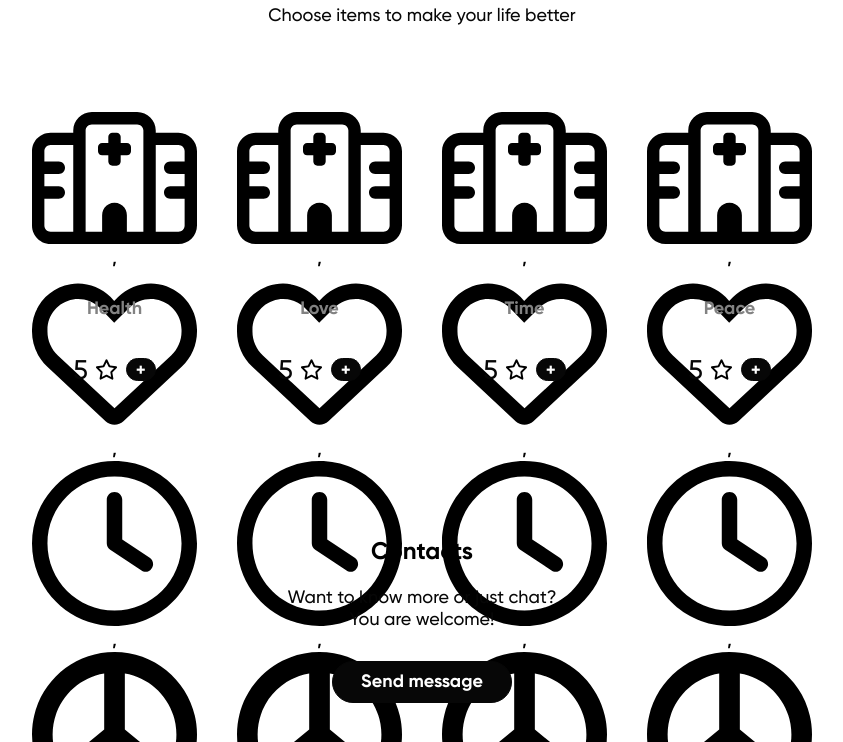
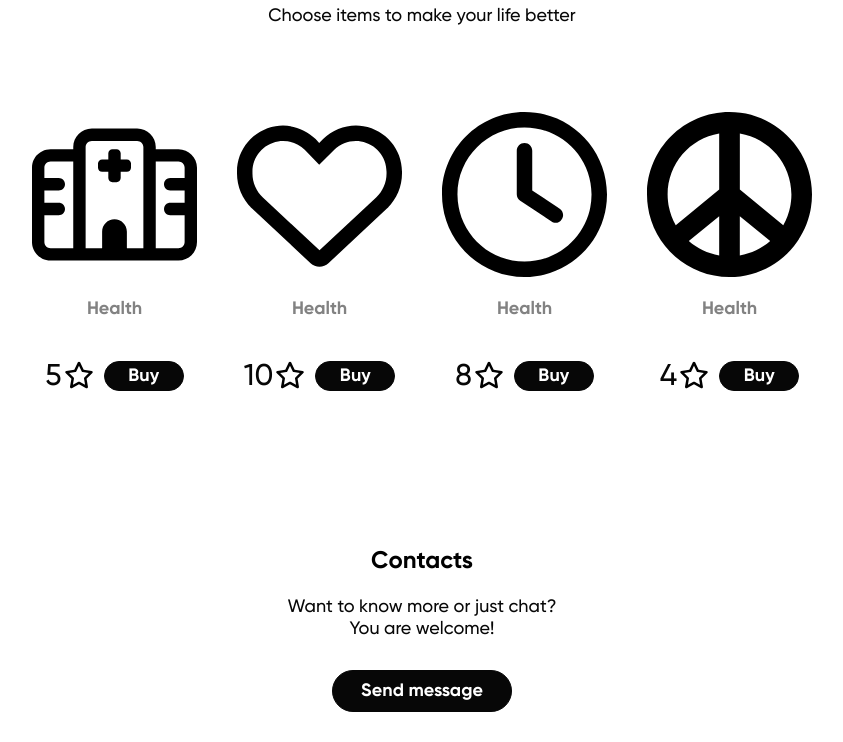
Before and after one commit to varenyk-lover/softserve-js-project, a plain HTML site: page index.html in a window 1280 px wide. Shown: the part 810-1552 px from the top of the page, without its empty margins (218-1061 px from the left). Drawn offline with Linux system fonts and the light colour scheme.

Commit message:
Solved mapping images and prices of products in shop.

```diff
--- a/index.html
+++ b/index.html
@@ -20,7 +20,7 @@
 
 <body>
 
-<header>
+<header class="sticky">
     <div class="header-container">
         <a href="#home">Home</a>
         <a href="#shop">Shop</a>
@@ -81,60 +81,7 @@
         <h2>Shop</h2>
         <p>Choose items to make your life better</p>
 
-        <div class="flex-container card-container">
-
-            <div class="skills-card flex-column">
-                <div class="imageItemBox">
-<!--                    <img alt="hospital icon" class="hospital-regular-icon image-item"-->
-<!--                         src="">-->
-                </div>
-                <h3>Health</h3>
-                <div class="price-box">
-                    <span>5</span>
-                    <div><img class="star-icon" alt="Star icon" src="images/star-solid.svg"></div>
-                    <button class="plus-box">+</button>
-                </div>
-            </div>
-
-            <div class="skills-card flex-column">
-                <div class="imageItemBox">
-<!--                    <img alt="heart icon" class="heart-regular-icon image-item"-->
-<!--                         src="">-->
-                </div>
-                <h3>Love</h3>
-                <div class="price-box">
-                    <span>5</span>
-                    <div><img class="star-icon" alt="Star icon" src="images/star-solid.svg"></div>
-                    <button class="plus-box">+</button>
-                </div>
-            </div>
-
-            <div class="skills-card flex-column">
-                <div class="imageItemBox">
-<!--                    <img alt="clock icon" class="clock-regular-icon image-item"-->
-<!--                         src="images/clock-regular.svg">-->
-                </div>
-                <h3>Time</h3>
-                <div class="price-box">
-                    <span>5</span>
-                    <div><img class="star-icon" alt="Star icon" src="images/star-solid.svg"></div>
-                    <button class="plus-box">+</button>
-                </div>
-            </div>
-
-            <div class="skills-card flex-column">
-                <div class="imageItemBox">
-<!--                    <img alt="peace icon" id="peace-solid-icon" class=" image-item"-->
-<!--                         src="">-->
-                </div>
-                <h3>Peace</h3>
-                <div class="price-box">
-                    <span>5</span>
-                    <div><img class="star-icon" alt="Star icon" src="images/star-solid.svg"></div>
-                    <button class="plus-box">+</button>
-                </div>
-            </div>
-
+        <div id="cardContainer" class="flex-container card-container">
 
         </div>
     </section>
--- a/scripts/index.js
+++ b/scripts/index.js
@@ -2,52 +2,62 @@
 
 //Shop section
 
-// const peaceIcon = document.getElementById("peace-solid-icon");
-
-// peaceIcon.src = '../images/peace-solid.svg';
-
-
-
-const productItemsImages = [
+const productItems = [
     {
         id: "health",
-        img: "../images/hospital-regular.svg"
+        img: "../images/hospital-regular.svg",
+        price: 5,
     },
     {
         id: "love",
-        img: "../images/heart-regular.svg"
+        img: "../images/heart-regular.svg",
+        price: 10,
     },
     {
         id: "time",
-        img: "../images/clock-regular.svg"
+        img: "../images/clock-regular.svg",
+        price: 8,
     },
     {
         id: "peace",
-        img: "../images/peace-solid.svg"
+        img: "../images/peace-solid.svg",
+        price: 4,
     },
 ];
 
+document.getElementById('cardContainer').innerHTML = productItems.map(shopCard =>
+    `<div class="skills-card flex-column">
+                <div class="imageItemBox">
+                    <img alt="product icon" id="${shopCard.id}" class="image-item" src="${shopCard.img}">
+                </div>
+                <h3>Health</h3>
+                <div class="price-box">
+                    <span>${shopCard.price}</span>
+                    <div><img class="star-icon" alt="Star icon" src="images/star-solid.svg"></div>
+                    <button class="buy-button">Buy</button>
+                </div>
+            </div>`
+).join('');
 
 
-    const productItemsElems = productItemsImages.map(element => {
-     /*   let elem = document.createElement("div");
-        elem.setAttribute("class", "product");*/
-        let productItem = `
-            <img alt="product icon" id="${element.id}" class="image-item" src="${element.img}"> `;
-        // elem.innerHTML = productItem;
-        return productItem;
-    });
-console.log(productItemsElems);
+/*
 
+// When the user scrolls the page, execute myFunction
+window.onscroll = function() {myFunction()};
 
-const imgItemBoxes = document.querySelectorAll("div.imageItemBox");
-console.log(imgItemBoxes);
-[...imgItemBoxes].map(element => {
-    element.innerHTML = productItemsElems.map(element => element);
-} );
+// Get the header
+var header = document.getElementById("myHeader");
 
-console.log(imgItemBoxes);
-/*    let container = document.querySelector(".product-list");
-    for (const product of productItems) {
-        container.append(product);
-    }*/
+// Get the offset position of the navbar
+var sticky = header.offsetTop;
+
+// Add the sticky class to the header when you reach its scroll position. Remove "sticky" when you leave the scroll position
+function myFunction() {
+    if (window.pageYOffset > sticky) {
+        header.classList.add("sticky");
+    } else {
+        header.classList.remove("sticky");
+    }
+}
+
+*/
--- a/styles/index.scss
+++ b/styles/index.scss
@@ -31,7 +31,20 @@ p, img + a {
 
 
 /*HEADER*/
+
+/* The sticky class is added to the header with JS when it reaches its scroll position */
+.sticky {
+  position:-webkit-sticky; position:sticky; top:0;
+}
+
+/* Add some top padding to the page content to prevent sudden quick movement (as the header gets a new position at the top of the page (position:fixed and top:0) */
+.sticky + .content {
+  padding-top: 102px;
+}
+
 header {
+  //position: absolute;
+  background-color: white;
   padding: 0 250px;
   margin: 0 auto;
   max-width: 1440px;
@@ -52,6 +65,7 @@ header {
 }
 
 .header-container {
+  background-color: white;
   height: 90px;
   display: flex;
   justify-content: space-between;
@@ -279,8 +293,14 @@ h1 {
   }
 }
 
+
+#health {
+  height: 100%;
+  width: 165px;
+}
 .skills-card {
   width: 165px;
+
 
 
   @media screen and (max-width: 992px) {
@@ -289,27 +309,28 @@ h1 {
 
 
   .price-box {
-    width: 50%;
     display: flex;
     justify-content: space-between;
 
     span {
       font-family: "Gilroy-Medium", sans-serif;
-      font-size: 27px;
+      font-size: 30px;
       line-height: 28px;
       margin: 0;
       color: #070707;
+      padding-top: 5px;
     }
 
     .star-icon {
-      height: 23px;
-      width: 23px;
+      height: 30px;
+      width: 30px;
+      margin: 2px 0px 0px 2px;
     }
 
-    .plus-box {
-      width: 30px;
-      height: 10px;
-      padding-bottom: 20px;
+    .buy-button {
+      width: 80px;
+      height: 30px;
+    margin: 3px 0px 0px 10px;
     }
   }
 }
@@ -328,13 +349,13 @@ h3 {
   @media screen and (max-width: 992px) {
     width: 50%;
     flex-wrap: wrap;
-    margin: 0 auto;
+    margin: 0px auto;
   }
 
   @media screen and (max-width: 600px) {
     width: 50%;
     flex-wrap: wrap;
-    margin: 0 auto;
+    margin: 0px auto;
     justify-content: space-around;
   }
 
```
Also changed, not shown: styles/index.css, 1 other file.
